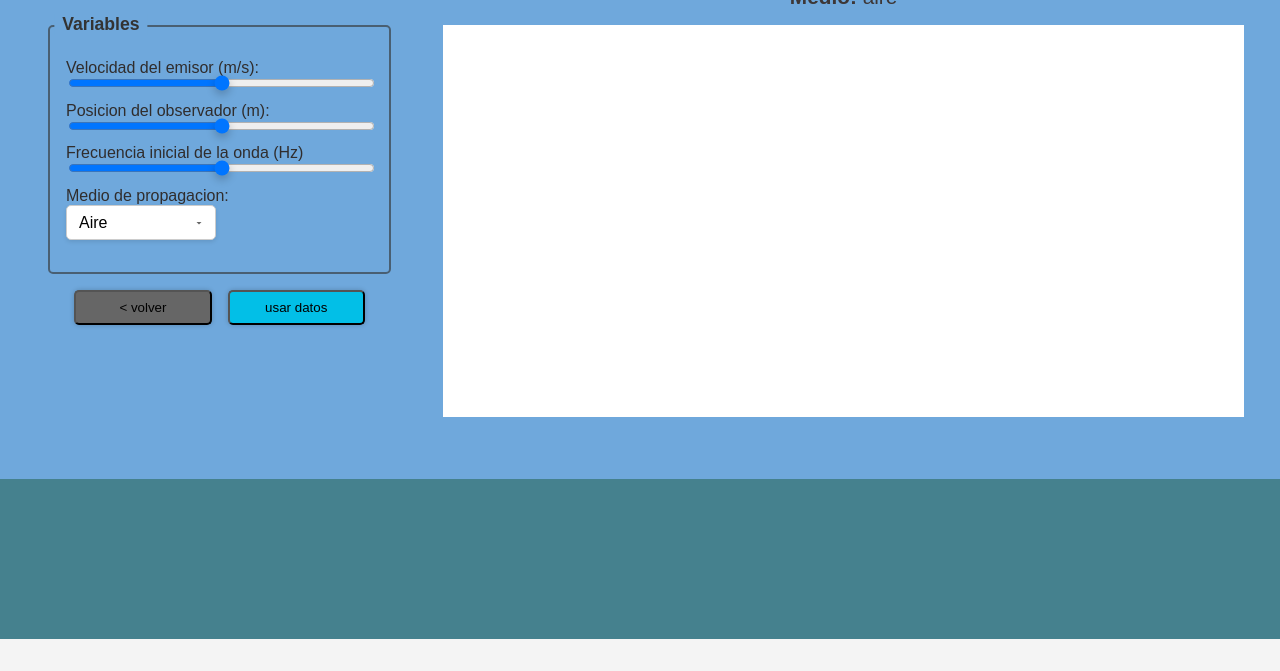
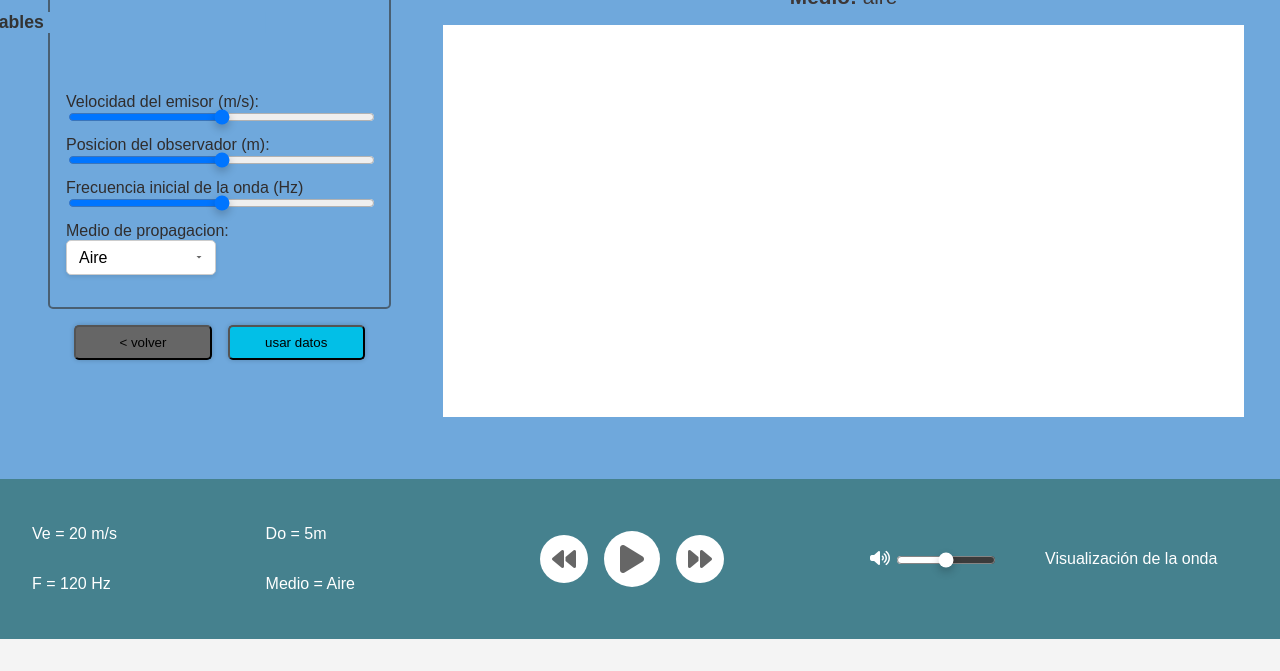
Before and after one commit to KennethJContreras/Efecto-Doppler, a plain HTML site: page index.html in a window 1280 px wide. Shown: the part 129-800 px from the top of the page. Drawn offline with nearby package versions, Linux system fonts and the light colour scheme; a web font is replaced by a local one.

Commit message:
agregando cambios a footer

```diff
--- a/index.html
+++ b/index.html
@@ -11,7 +11,25 @@
 
     <link href="https://fonts.googleapis.com/css2?family=Candal&family=Galindo&family=Yusei+Magic&display=swap"
         rel="stylesheet">
+
+    <link rel="stylesheet"
+        href="https://fonts.googleapis.com/css2?family=Material+Symbols+Outlined:opsz,wght,FILL,GRAD@48,300,0,0&icon_names=fast_forward" />
+    <link rel="stylesheet"
+        href="https://fonts.googleapis.com/css2?family=Material+Symbols+Outlined:opsz,wght,FILL,GRAD@20..48,100..700,0..1,-50..200&icon_names=play_arrow" />
+    <script src="https://kit.fontawesome.com/8b44041adf.js" crossorigin="anonymous"></script>
+
+
     <title>Efecto Doppler</title>
+
+    <style>
+        .material-symbols-outlined {
+            font-variation-settings:
+                'FILL' 0,
+                'wght' 300,
+                'GRAD' 0,
+                'opsz' 48
+        }
+    </style>
 </head>
 
 <body>
@@ -47,8 +65,9 @@
             </form>
 
             <div>
-                <button type="button" id="btn-volver">< volver</button>
-                <button type="button" id="btn-enviar">usar datos</button>
+                <button type="button" id="btn-volver">
+                    < volver</button>
+                        <button type="button" id="btn-enviar">usar datos</button>
             </div>
 
 
@@ -64,8 +83,26 @@
         </div>
     </main>
     <footer>
+        <div id="panel-datos">
+            <p>Ve = 20 m/s</p>
+            <p>Do = 5m</p>
+            <p>F = 120 Hz</p>
+            <p>Medio = Aire</p>
+        </div>
+        <div id="panel-control">
+            <div class="icon"> <i class="fa-solid fa-backward"></i> </div>
+            <div class="icon"> <i class="fa-solid fa-play"></i> </div>
+            <div class="icon"> <i class="fa-solid fa-forward"></i> </div>
+        </div>
+        <div id="panel-volumen">
+            <label for="volumen"><i class="fa-solid fa-volume-high"></i></label>
+            <input type="range" id="volumen" min="0" max="100" value="50">
+        </div>
+        <div id="visualizacion">
+            Visualización de la onda
+        </div>
+    </footer>
 
-    </footer>
 
 </body>
 
--- a/styles.css
+++ b/styles.css
@@ -6,6 +6,7 @@ body {
     position: relative;
     height: 100vh;
     box-sizing: border-box;
+    overflow: hidden;
 
 }
 
@@ -143,8 +144,8 @@ button:hover {
 }
 
 .form-title {
-    position: absolute;
-    top: -30px; /* Ajusta según el tamaño del texto */
+    position: relative;
+    top: -30px;
     left: 15%;
     transform: translateX(-50%);
     background-color: #6fa8dc; /* Igual que el fondo del formulario */
@@ -155,16 +156,54 @@ button:hover {
     font-size: 1.1rem;
 }
 
+footer {
+    display: grid;
+    grid-template-columns: 2fr 1fr 1fr 1fr;
+    align-items: center;
+    gap: 0 1rem;
+    padding: 1rem 2rem;
+    background-color: #45818E;
+    color: white;
+    height: 20vh;
+    width: 100%;
+    box-sizing: border-box;
+}
+
+#panel-datos {
+    text-align: left;
+}
+
+#panel-control {
+    display: flex;
+    justify-content: center;
+    gap: 1rem;
+}
+
+.icon {
+    cursor: pointer;
+    font-size: 1.5rem;
+    color: white;
+    transition: transform 0.2s;
+}
+
+.icon i:hover {
+    transform: scale(1.2);
+}
+
+#panel-volumen {
+    text-align: right;
+}
+
+#panel-volumen input[type="range"] {
+    width: 100px; /* Ajusta el tamaño del slider */
+    accent-color: white; /* Personaliza el color */
+}
+
+#visualizacion {
+    text-align: center;
+}
 
 
-footer {
-    display: absolute;
-    bottom: 0;
-    width: 100%;
-    height: 20vh;
-    background-color: #45818E;
-    color: white;
-}
 
 input[type="range"] {
     width: 100%;
@@ -210,3 +249,53 @@ input[type="range"]::-moz-range-thumb:hover {
 input[type="range"]:active {
     background: linear-gradient(to right, #7d86a5, #8f4ebb);
 }
+
+/* iconos */
+.icon {
+    font-size: 2rem;
+    width: 1.5rem;
+    height: 1.5rem;
+    color: #666;
+    background-color: #fff;
+    display: flex;
+    justify-content: center;
+    align-items: center;
+    padding: 1rem;
+    border-radius: 100%;
+    transition: all 0.3s ease;
+}
+
+/* Íconos de los lados */
+.icon:first-child,
+.icon:last-child {
+    width: 1rem;
+    height: 1rem;
+    font-size: 1.5rem;
+}
+
+/* Ícono central */
+.icon:nth-child(2) {
+    width: 1.5rem;
+    height: 1.5rem;
+    font-size: 2rem;
+}
+
+
+.icon:has(i.fast-backward), .icon:has(i.fast-forward) {
+    width: 1rem;
+    height: 1rem;
+}
+
+
+#panel-control {
+    display: flex;
+    justify-content: center;
+    align-items: center;
+    gap: 1rem;
+}
+
+
+#panel-datos{
+    display: grid;
+    grid-template-columns: 1fr 1fr;
+}
```
